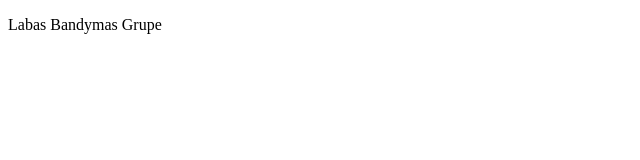
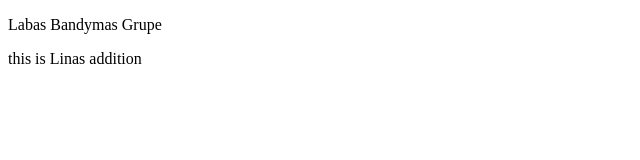
Before and after one commit to TomasBendaravicius/bandymas, a plain HTML site: page index.html in a window 1280 px wide. Shown: the whole page, without its empty margins (0-640 px from the left). Drawn offline with Linux system fonts and the light colour scheme.

Commit message:
adding my first line as per LZ111

```diff
--- a/index.html
+++ b/index.html
@@ -8,6 +8,6 @@
 
 <p>Labas Bandymas Grupe</p>
 <body>
-
+<p>this is Linas addition</p>
 </body>
 </html>
```
